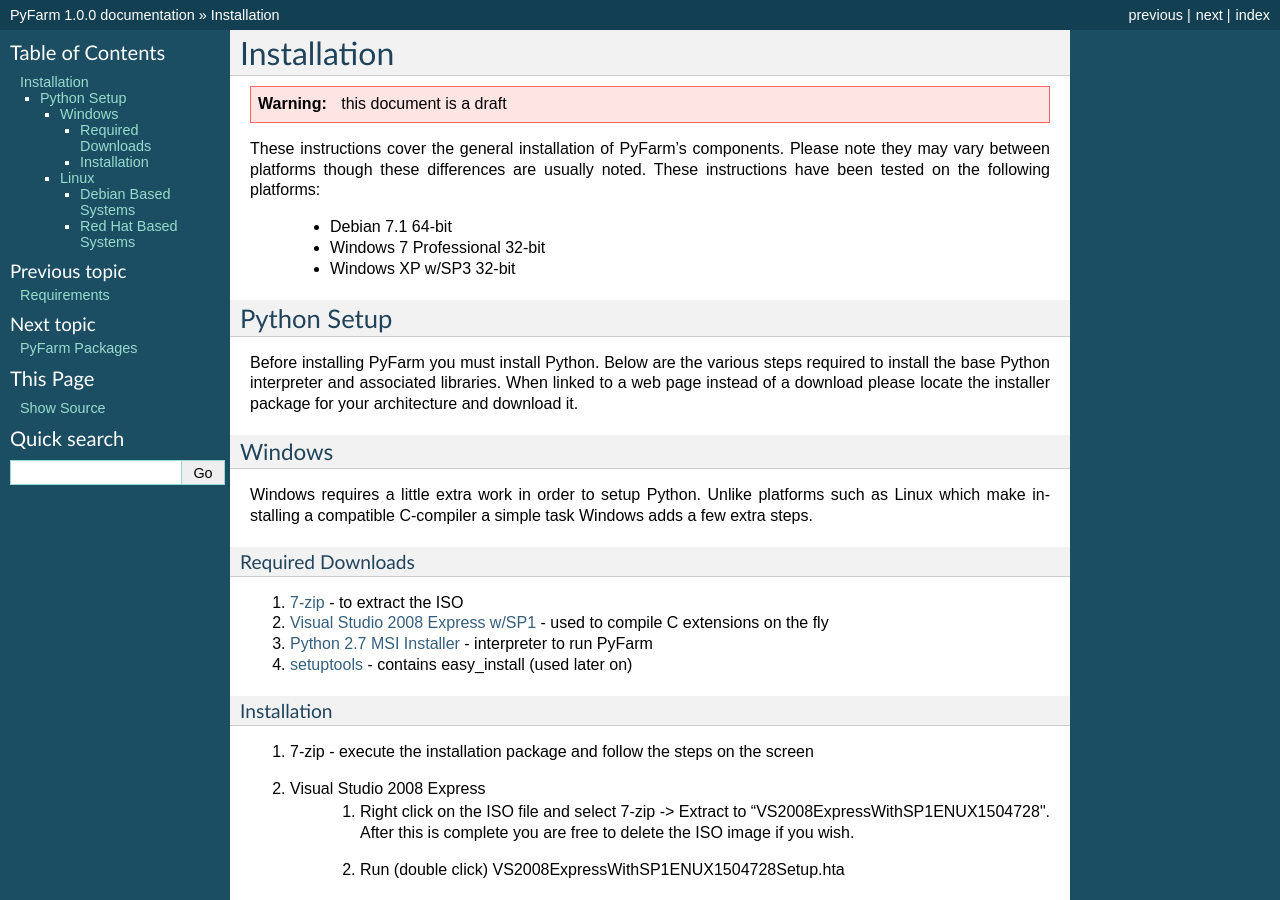
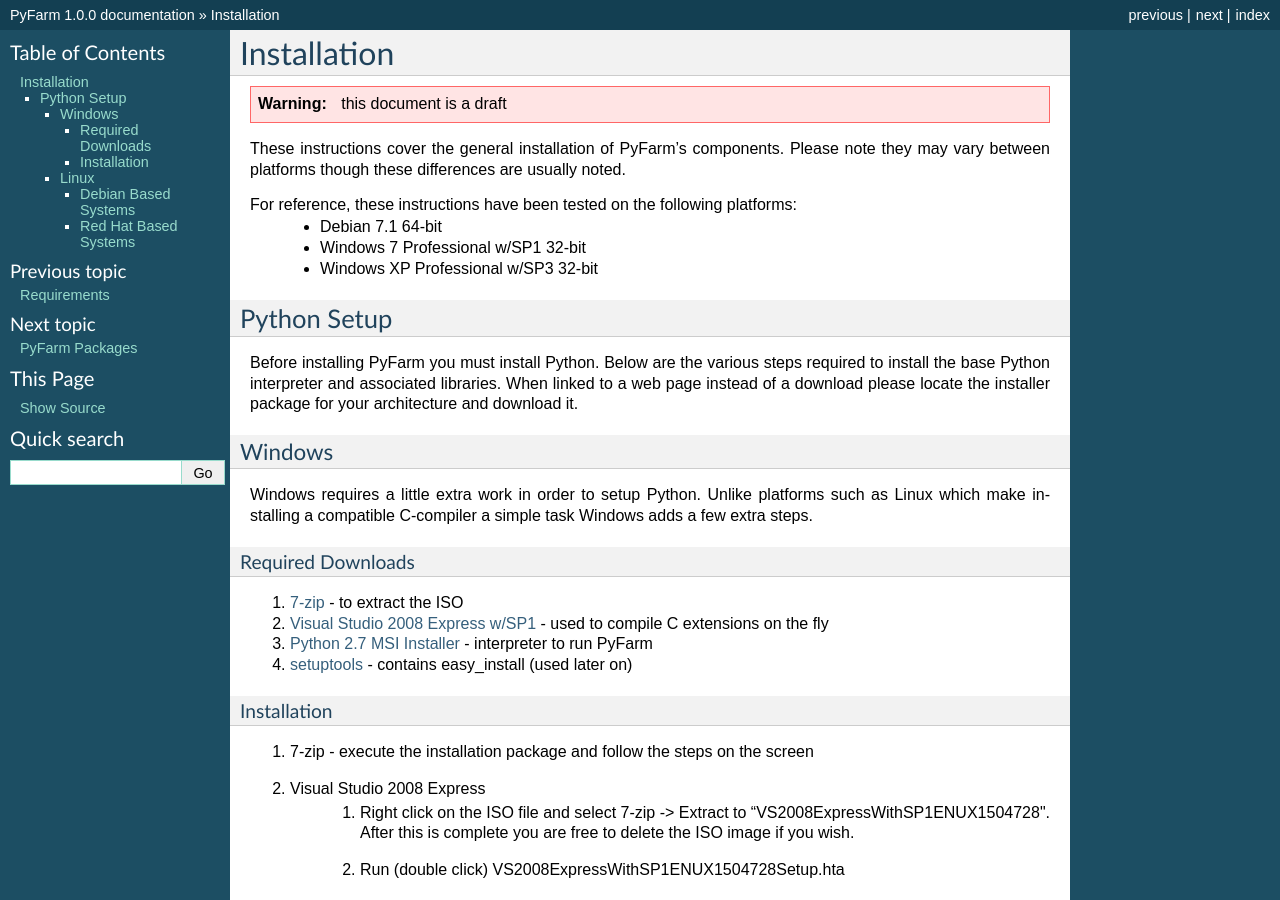
Before and after one commit to pyfarm/pyfarm-docs, a Sphinx documentation site: the page built from source/install.rst, in a window 1280 px wide and 900 px high. Built offline with Sphinx 7.4.7, drawn with Linux system fonts in a browser that asks for light colours.

Commit message:
intro cleanup

```diff
--- a/source/install.rst
+++ b/source/install.rst
@@ -20,10 +20,12 @@
 
 These instructions cover the general installation of PyFarm's components.
 Please note they may vary between platforms though these differences are usually
-noted.  These instructions have been tested on the following platforms:
+noted.
+
+For reference, these instructions have been tested on the following platforms:
     * Debian 7.1 64-bit
-    * Windows 7 Professional 32-bit
-    * Windows XP w/SP3 32-bit
+    * Windows 7 Professional w/SP1 32-bit
+    * Windows XP Professional w/SP3 32-bit
 
 Python Setup
 ------------
```
